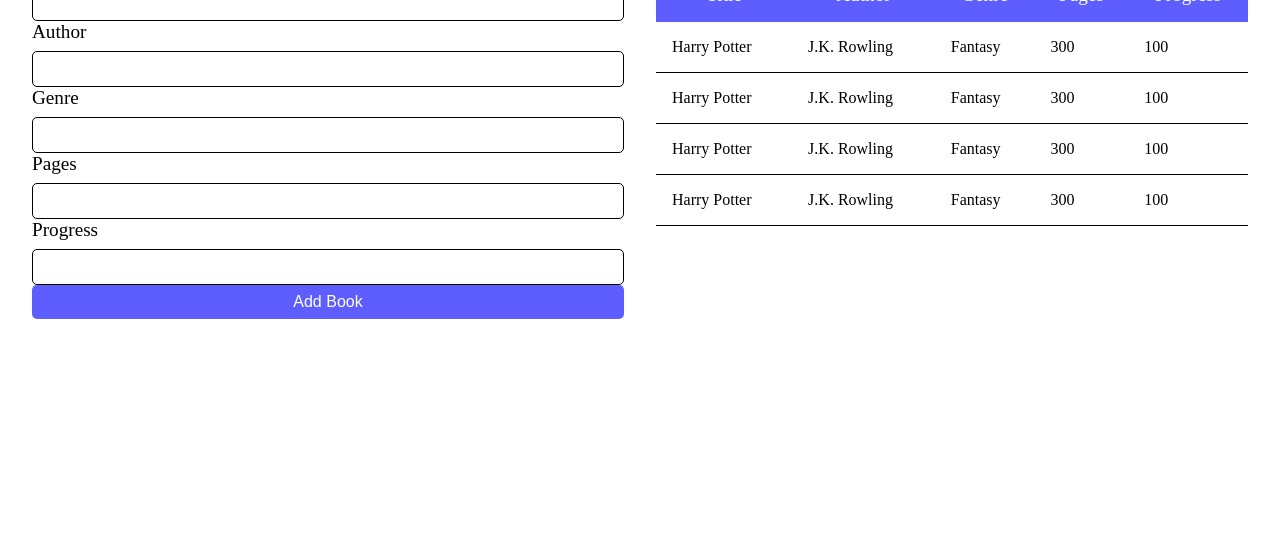
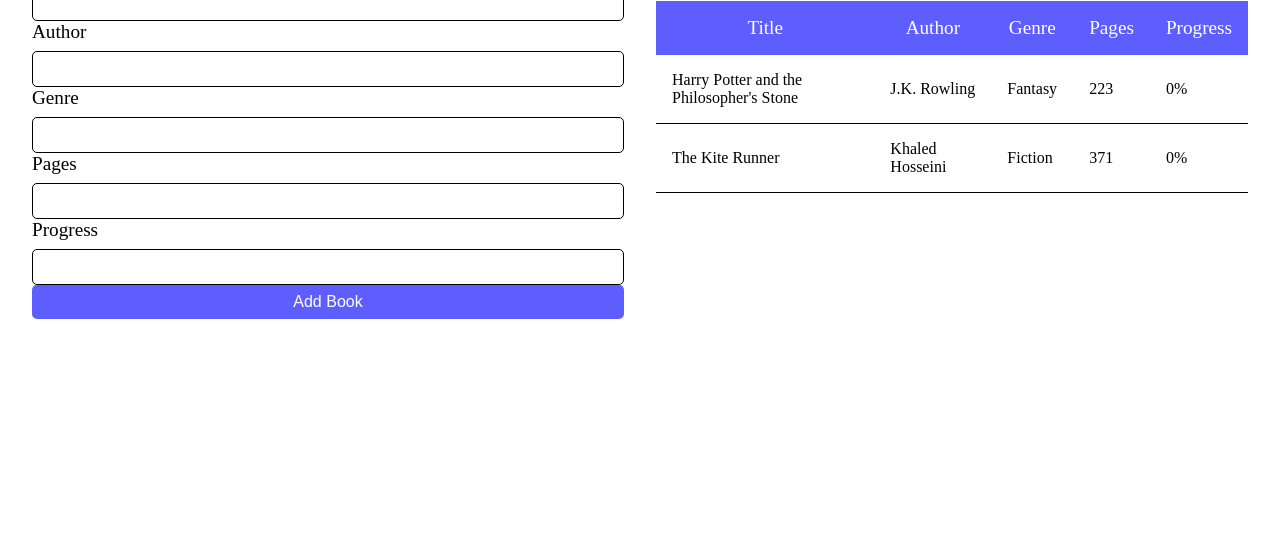
Before and after one commit to mutuajoseph/my-library, a plain HTML site: page index.html in a window 1280 px wide. Shown: the part 265-800 px from the top of the page. Drawn offline with Linux system fonts and the light colour scheme.

Commit message:
Added a functionality to read and add books using js

```diff
--- a/index.html
+++ b/index.html
@@ -31,7 +31,9 @@
             <div class="form">
                 <h2>Fill in the form to add a book</h2>
 
-                <form action="http://">
+                <form
+                action="" method="POST" id="add-book-form"
+                >
                     <div class="form-group">
                         <label for="title">Title</label>
                         <input type="text" id="title" name="title" required>
@@ -70,37 +72,12 @@
                         <th>Progress</th>
                     </tr>
                 </thead>
-                <tbody>
-                    <tr>
-                        <td>Harry Potter</td>
-                        <td>J.K. Rowling</td>
-                        <td>Fantasy</td>
-                        <td>300</td>
-                        <td>100</td>
-                    </tr>
-                    <tr>
-                        <td>Harry Potter</td>
-                        <td>J.K. Rowling</td>
-                        <td>Fantasy</td>
-                        <td>300</td>
-                        <td>100</td>
-                    </tr>
-                    <tr>
-                        <td>Harry Potter</td>
-                        <td>J.K. Rowling</td>
-                        <td>Fantasy</td>
-                        <td>300</td>
-                        <td>100</td>
-                    </tr>
-                    <tr>
-                        <td>Harry Potter</td>
-                        <td>J.K. Rowling</td>
-                        <td>Fantasy</td>
-                        <td>300</td>
-                        <td>100</td>
-                    </tr>
+                <tbody id="book-list">
+
                 </tbody>
         </div>
     </section>
+
+    <script src="./index.js"></script>
 </body>
 </html>
--- a/index.js
+++ b/index.js
@@ -0,0 +1,70 @@
+
+const books = [
+    {
+        id: 1,
+        author: "J.K. Rowling",
+        genre: "Fantasy",
+        pages: 223,
+        progress: 0,
+        title: "Harry Potter and the Philosopher's Stone",
+    },
+    {
+        id: 2,
+        author: "Khaled Hosseini",
+        genre: "Fiction",
+        pages: 371,
+        progress: 0,
+        title: "The Kite Runner",
+    }
+]
+
+// funtion to render books to the html page
+const renderBooks = () => {
+
+    const bookList = document.getElementById('book-list');
+    bookList.innerHTML = '';
+    books.forEach((book) => (
+        bookList.innerHTML += `
+        <tr class="book">
+            <td>${book.title}</td>
+            <td>${book.author}</td>
+            <td>${book.genre}</td>
+            <td>${book.pages}</td>
+            <td>${book.progress}%</td>
+        </tr>`
+    ))
+}
+
+const AddBook = () => {
+    const title = document.getElementById('title').value
+    const author = document.getElementById('author').value
+    const genre = document.getElementById('genre').value
+    const pages = document.getElementById('pages').value
+    const progress = document.getElementById('progress').value
+
+    const newBook  = {
+        id: books.length + 1,
+        title,
+        author,
+        genre,
+        pages,
+        progress,
+    }
+
+    books.push(newBook)
+    renderBooks()
+    document.getElementById('title').value = ''
+    document.getElementById('author').value = ''
+    document.getElementById('genre').value = ''
+    document.getElementById('pages').value = ''
+    document.getElementById('progress').value = ''
+}
+
+const form = document.getElementById('add-book-form')
+
+form.addEventListener('submit', (e) => {
+    e.preventDefault()
+    AddBook()
+})
+
+renderBooks()
```
